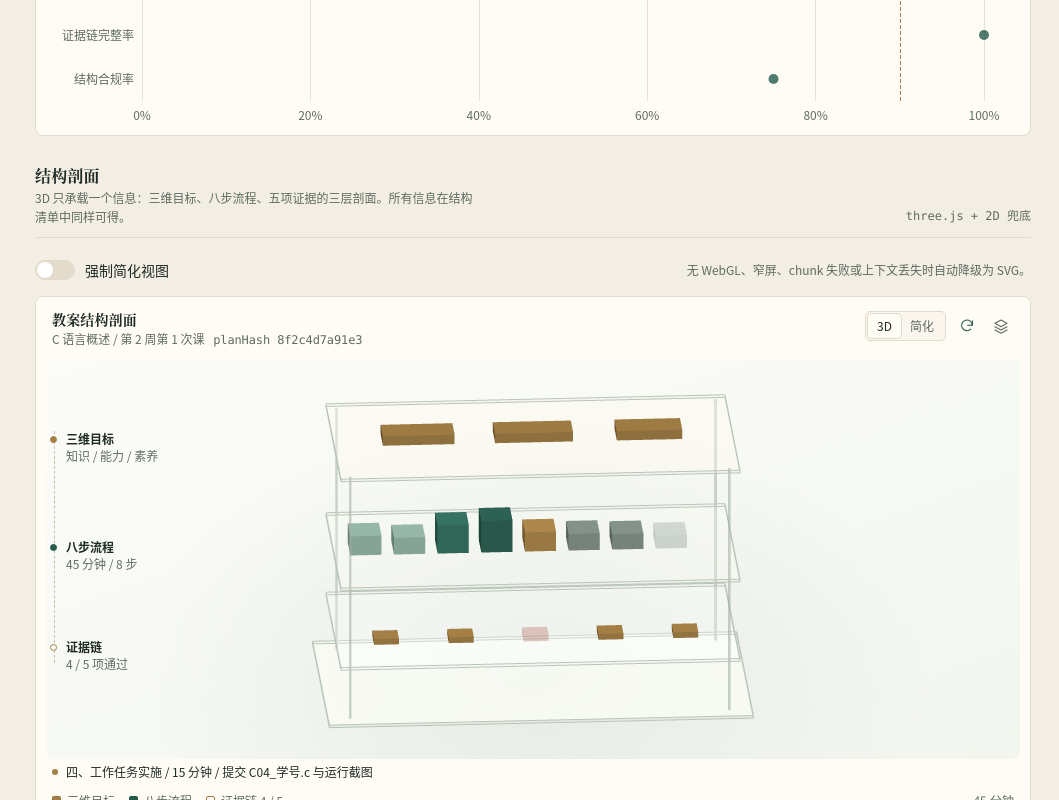
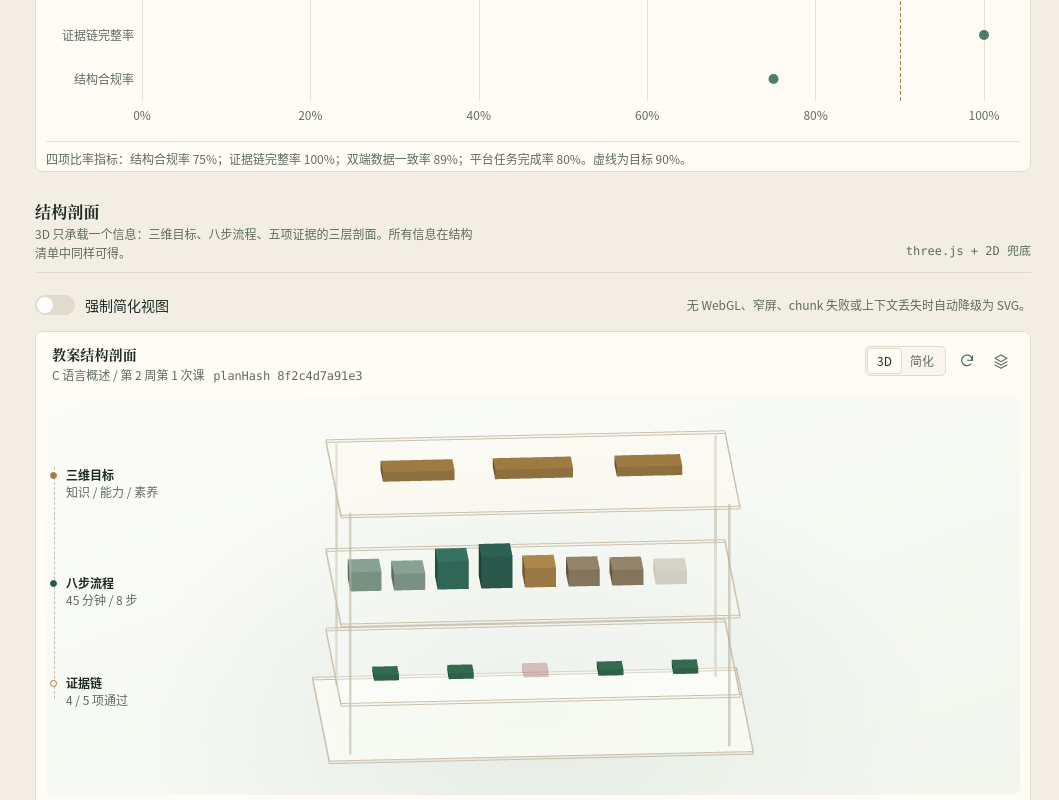
Before and after one commit to weoifgiljb/lesson-plan-design, a Vue app in the folder src/frontend/: page /styleguide in a window 1280 px wide. Shown: the part 5000-5800 px from the top of the page, without its empty margins (221-1280 px from the left). Built offline with nearby package versions, Linux system fonts and the light colour scheme; no server answers.

Commit message:
feat(UI-10): 图表纸面主题与可见摘要

```diff
--- a/src/frontend/src/components/ChartCard.vue
+++ b/src/frontend/src/components/ChartCard.vue
@@ -82,7 +82,7 @@ onBeforeUnmount(() => {
 <template>
   <figure class="chart-figure">
     <div ref="host" class="chart" :style="{ height }" role="img" :aria-label="label" />
-    <figcaption v-if="summary" class="sr-only">{{ summary }}</figcaption>
+    <figcaption v-if="summary" class="chart-summary">{{ summary }}</figcaption>
   </figure>
 </template>
 
@@ -94,4 +94,13 @@ onBeforeUnmount(() => {
 .chart {
   width: 100%;
 }
+
+.chart-summary {
+  margin-top: 8px;
+  padding-top: 8px;
+  border-top: 1px solid var(--lpp-paper-line);
+  color: var(--lpp-text-muted);
+  font-size: var(--lpp-font-xs);
+  line-height: 1.55;
+}
 </style>
--- a/src/frontend/src/components/stats/charts.ts
+++ b/src/frontend/src/components/stats/charts.ts
@@ -67,7 +67,7 @@ export function buildAchievementOption(metrics: Metric[]): EChartsOption {
       },
       axisLine: { show: false },
       axisTick: { show: false },
-      splitLine: { lineStyle: { color: CHART_TOKENS.grid } },
+      splitLine: { lineStyle: { color: CHART_TOKENS.grid, type: 'dashed' } },
     },
     yAxis: {
       type: 'category',
@@ -101,7 +101,7 @@ export function buildAchievementOption(metrics: Metric[]): EChartsOption {
           value: row.value,
           itemStyle: {
             color: row.sampleInsufficient ? PALETTE.warning : PALETTE.primary,
-            borderRadius: [0, 4, 4, 0],
+            borderRadius: [0, 3, 3, 0],
           },
         })),
         label: {
--- a/src/frontend/src/components/structure/palette.ts
+++ b/src/frontend/src/components/structure/palette.ts
@@ -2,22 +2,22 @@ import type { StructureGroup } from './model'
 
 /** 3D 材质色：与页面令牌同源，但不读 CSS 变量。 */
 export const STRUCTURE_COLORS = {
-  paper: '#F7F8F3',
-  paperEdge: '#B7C3B7',
+  paper: '#FFFCF5',
+  paperEdge: '#C9BFA9',
   goal: '#A47F45',
   goalEdge: '#725526',
-  post: '#AEBBAF',
-  evidenceOk: '#A47F45',
-  evidenceMissing: '#A03E2E',
-  hover: '#E5EFE9',
+  post: '#C9BFA9',
+  evidenceOk: '#2E6A4E',
+  evidenceMissing: '#8C2F2A',
+  hover: '#F7EFDD',
 } as const
 
 export const GROUP_COLORS: Record<StructureGroup, string> = {
-  opening: '#8FAE9F',
+  opening: '#7F9A8A',
   learning: '#2E6B5A',
   practice: '#245A4C',
   assessment: '#A47F45',
-  closing: '#7C8B82',
+  closing: '#8C7B62',
 }
 
 export const GROUP_LABELS: Record<StructureGroup, string> = {
--- a/src/frontend/src/views/StatsView.vue
+++ b/src/frontend/src/views/StatsView.vue
@@ -823,6 +823,7 @@ const columns: TableColumn[] = [
   border: 1px solid var(--lpp-border);
   border-radius: var(--lpp-radius-card);
   background: var(--lpp-surface);
+  box-shadow: var(--lpp-shadow-paper);
 }
 
 .chart-panel--sample {
@@ -830,8 +831,10 @@ const columns: TableColumn[] = [
 }
 
 .chart-panel__head h3 {
-  font-size: var(--lpp-font-md);
+  font-family: var(--lpp-font-display);
+  font-size: var(--lpp-font-lg);
   font-weight: 600;
+  letter-spacing: 0.01em;
 }
 
 .chart-panel__head p {
```
